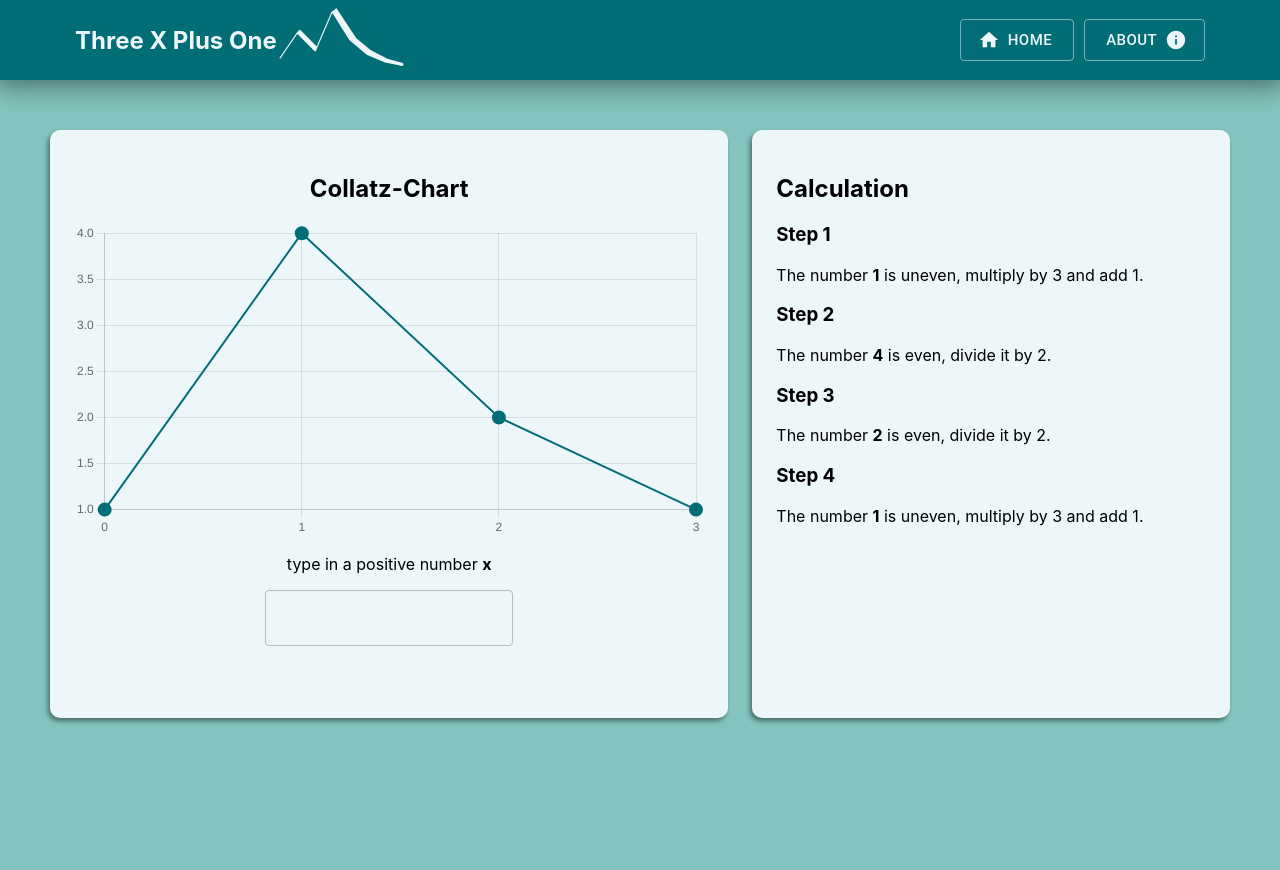
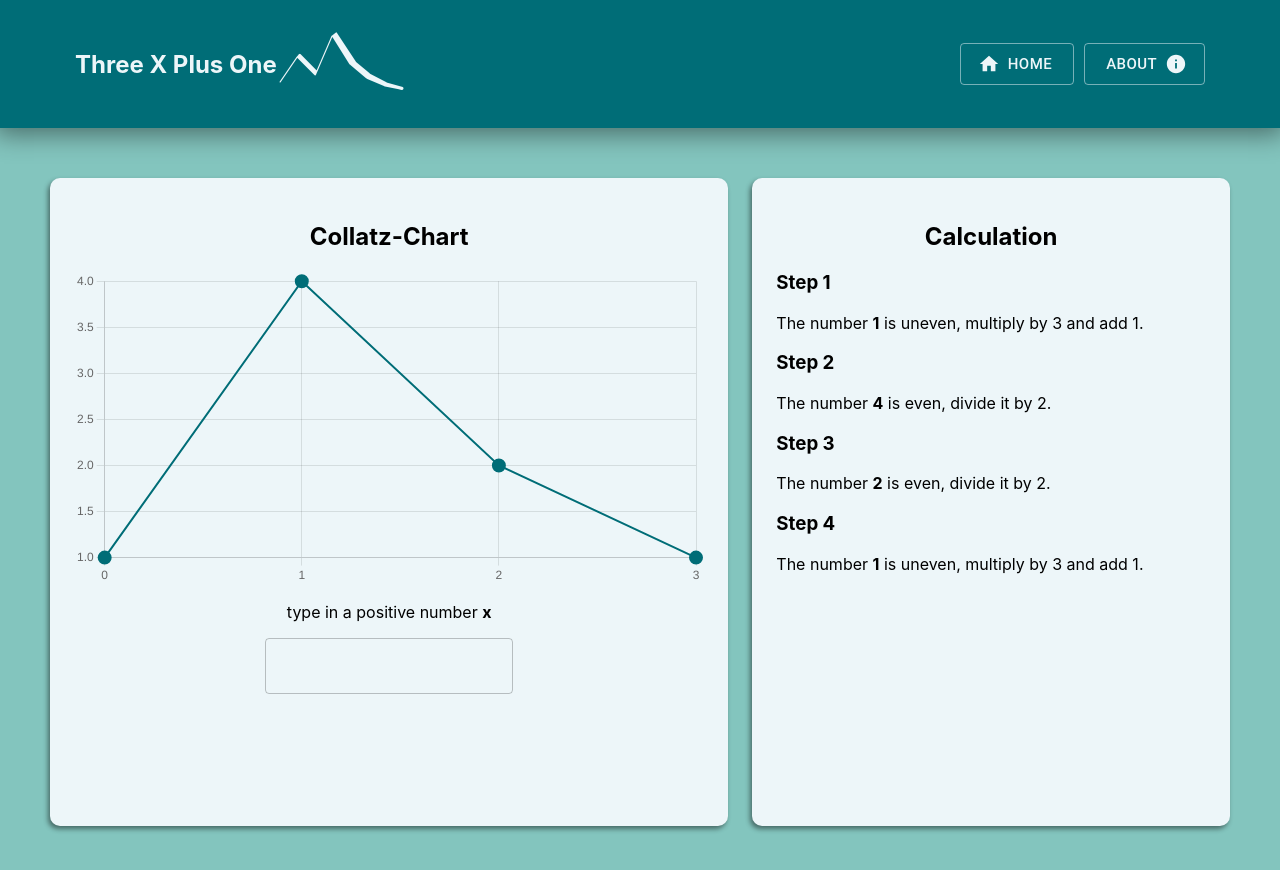
Before and after one commit to efrot/three-x-plus-one, a React (Create React App) app: page / in a window 1280 px wide. Shown: the top 870 px of the page. Before the commit the page ends 800 px from the top, so only its background shows below. Built offline with nearby package versions, Linux system fonts and the light colour scheme; the HTML template or start-up script is replaced by a standard one.

Commit message:
add styling

```diff
--- a/src/Collatz/Collatz.css
+++ b/src/Collatz/Collatz.css
@@ -9,7 +9,7 @@
     display: flex;
     flex-direction: column;
     align-items: center;
-    height: 100%;
+    height: 75vh;
     padding: 24px;
     border-radius: 10px;
     box-shadow: -2px 3px 5px #00000075;
@@ -17,9 +17,36 @@
 
 .collatz-info-container {
     background-color: #edf6f9;
-    height: 100%;
+    height: 75vh;
     padding: 24px;
     border-radius: 10px;
     box-shadow: -2px 3px 5px #00000075;
+    overflow-x: hidden;
+    overflow-y: auto;
+}
 
+.calculation-title {
+    display: flex;
+    justify-content: center;
 }
+
+/* width */
+::-webkit-scrollbar {
+    width: 5px;
+  }
+
+  /* Track */
+  ::-webkit-scrollbar-track {
+    background: #cfd4d6;
+  }
+
+  /* Handle */
+  ::-webkit-scrollbar-thumb {
+    background: #83c5be;
+    border-radius: 20px;
+  }
+
+  /* Handle on hover */
+::-webkit-scrollbar-thumb:hover {
+    background: #006d77;
+  }
--- a/src/Header/Header.css
+++ b/src/Header/Header.css
@@ -3,7 +3,6 @@
     color: #edf6f9;
     display:flex;
     align-items: center;
-    height: 10vh;
     box-shadow: 0px 1px 25px 5px #00000075;
     padding: 0px 75px;
 }
--- a/src/index.css
+++ b/src/index.css
@@ -6,6 +6,7 @@
   -webkit-font-smoothing: antialiased;
   -moz-osx-font-smoothing: grayscale;
   background-color: #83c5be;
+  overflow: hidden;
 }
 
 code {
```
